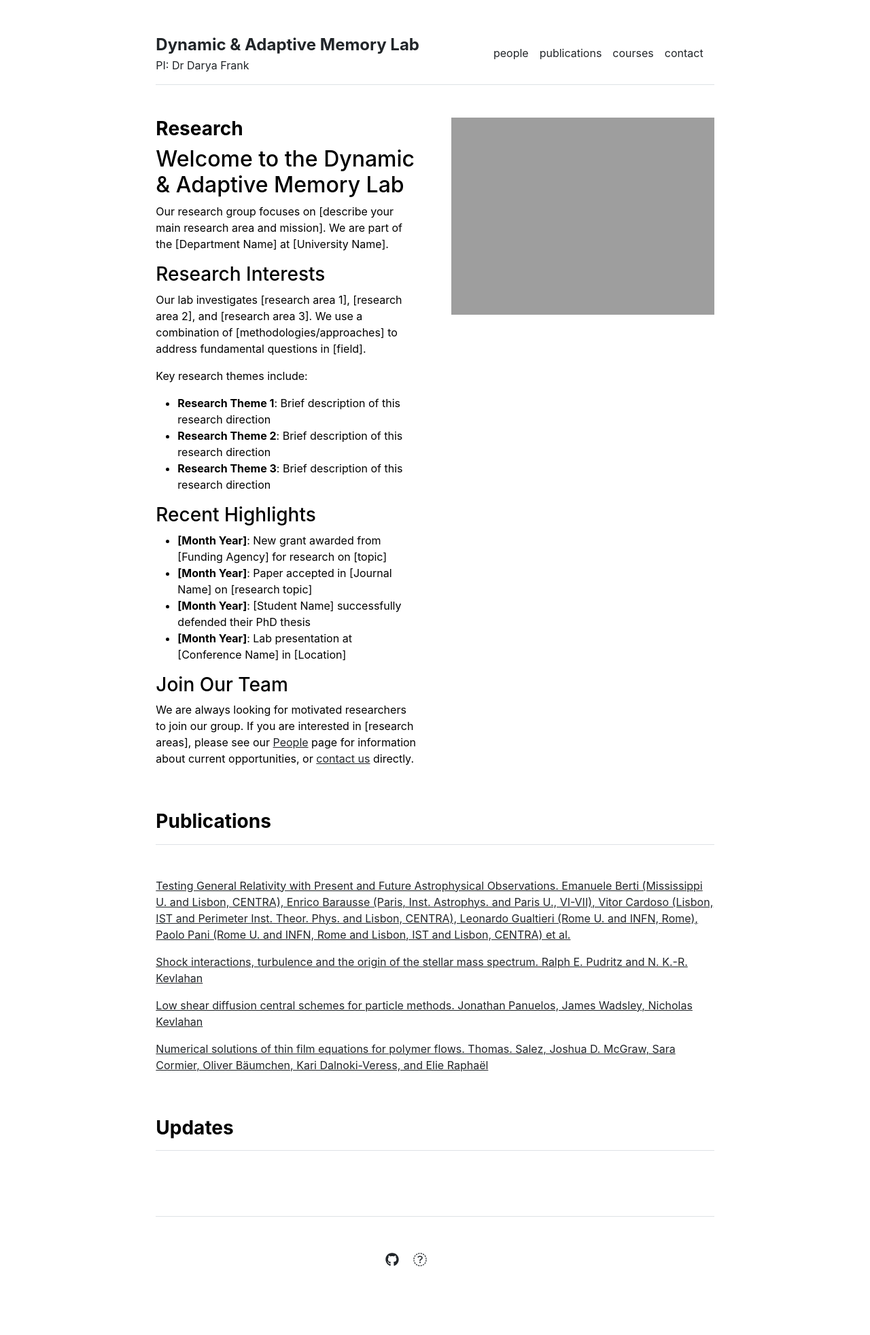
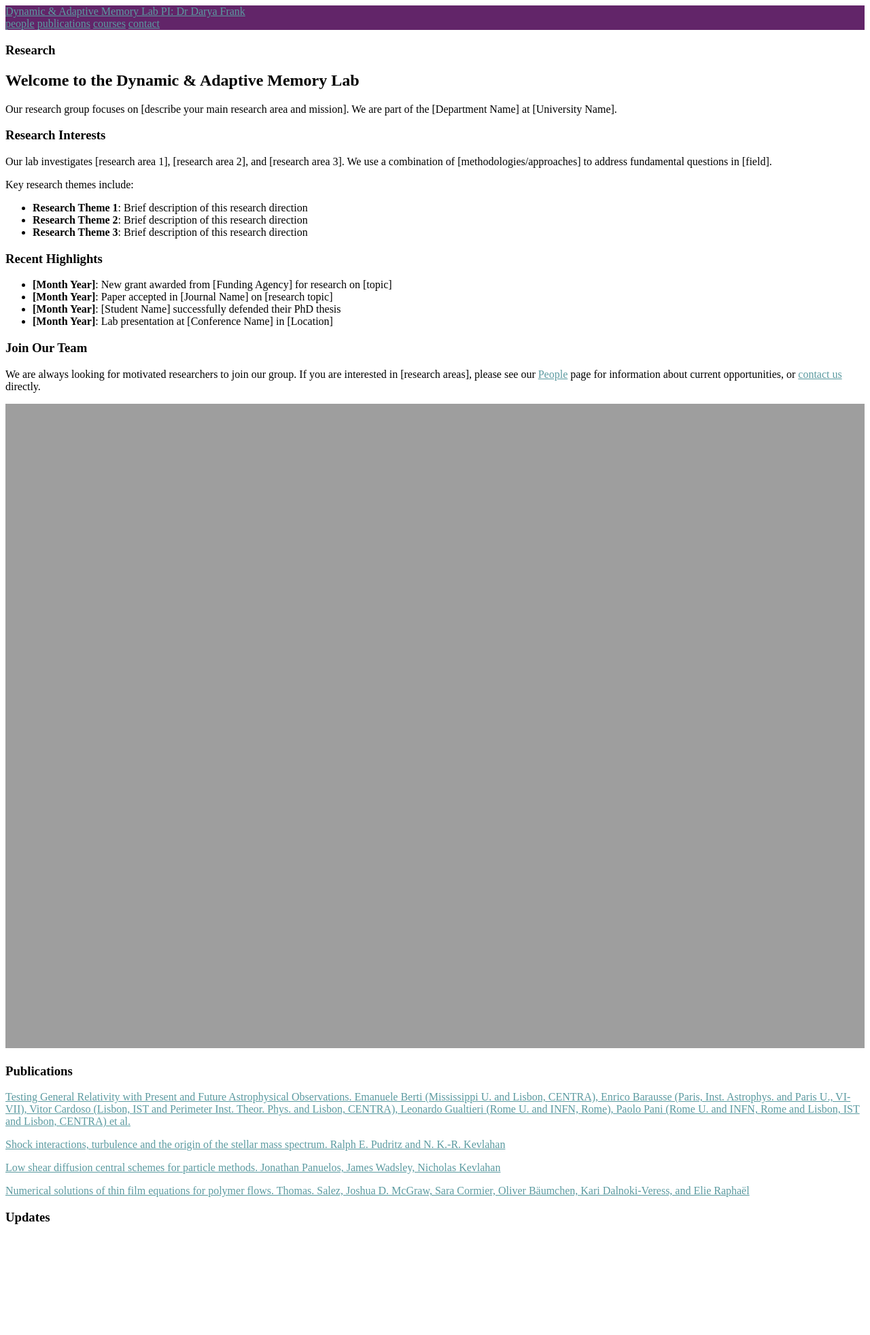
Before and after one commit to frank-dam-lab/frank-dam-lab.github.io, a Jekyll site: the page built from index.md, in a window 1280 px wide. Shown: the whole page at 68% size. Built offline with Jekyll 4.4.1, drawn with Linux system fonts in a browser that asks for light colours; our own code applies the rules of GitHub Pages for plain Markdown files; after the commit the page ends 1821 px from its top, so only the background shows below that.

Commit message:
Update default.html

```diff
--- a/_layouts/default.html
+++ b/_layouts/default.html
@@ -1,6 +1,20 @@
 <!DOCTYPE html>
 <html lang="{{ site.lang | default: "en-US" }}">
-  {% include head.html %}
+  <style>
+  /* Quick test colors */
+  header, .site-header {
+    background-color: #622569 !important;
+    color: white !important;
+  }
+
+  h1, .site-title {
+    color: white !important;
+  }
+
+  a {
+    color: #5b9aa0 !important;
+  }
+  </style>
   <body>
     <div class="col-lg-8 mx-auto p-3 py-md-5">
       {% include header.html %}
```
